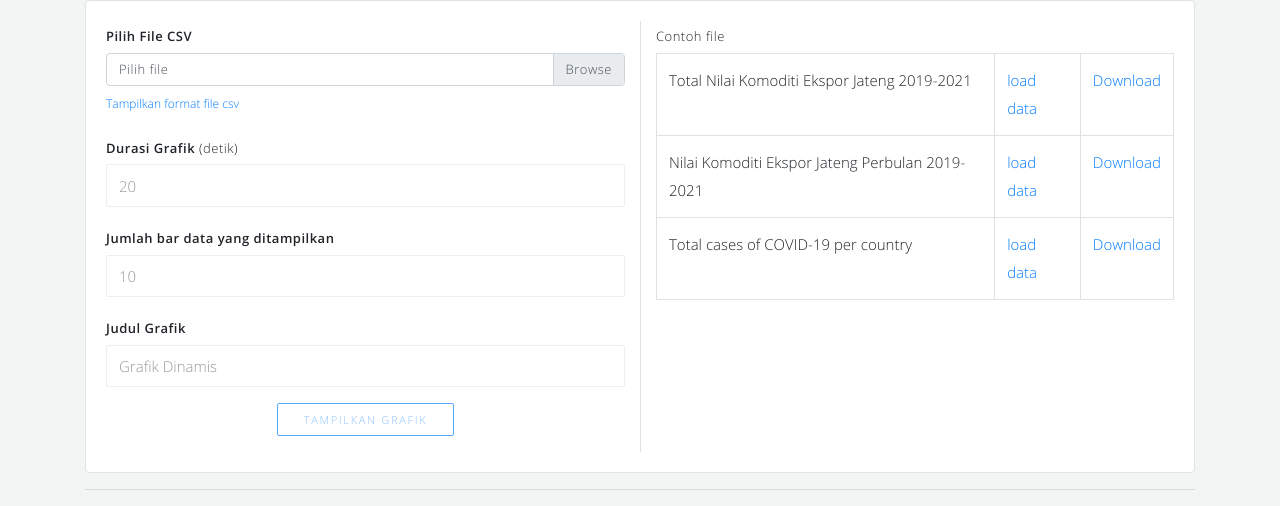
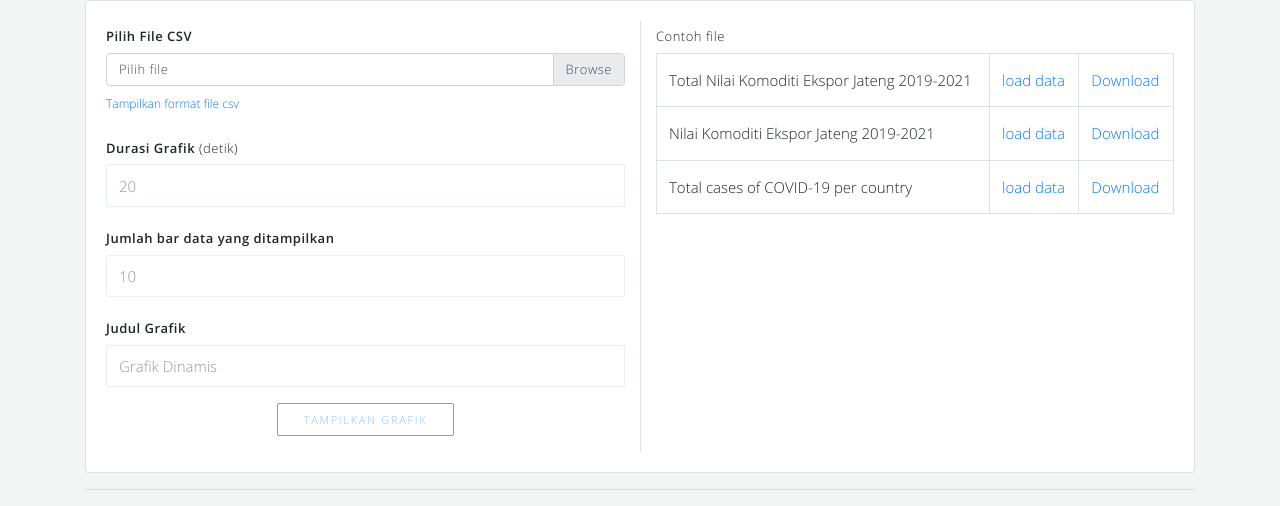
Before and after one commit to quokkazz19/quokkazz199.github.io, a plain HTML site: page index.html in a window 1280 px wide. Shown: the part 224-730 px from the top of the page. Drawn offline with nearby package versions, Linux system fonts and the light colour scheme; a script that the page names is missing.

Commit message:
Update index.html

```diff
--- a/index.html
+++ b/index.html
@@ -113,7 +113,7 @@
                       <td><a href="datasets/fob - Copy.csv">Download</a></td>
                     </tr>
                     <tr>
-                      <td>Nilai Komoditi Ekspor Jateng Perbulan 2019-2021</td>
+                      <td>Nilai Komoditi Ekspor Jateng 2019-2021</td>
                       <td><a href="" @click.prevent="loadExample('fob2')">load data</a></td>
                       <td><a href="datasets/fob.csv">Download</a></td>
                     </tr>
```
